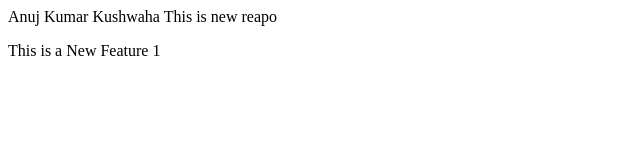
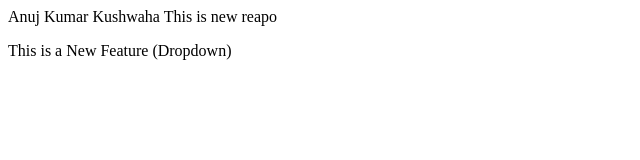
Before and after one commit to theanujkumar18/localrepository, a plain HTML site: page index.html in a window 1280 px wide. Shown: the full height of the page, 0-640 px from the left. Drawn offline with Linux system fonts and the light colour scheme.

Commit message:
Add Dropwon

```diff
--- a/index.html
+++ b/index.html
@@ -1,2 +1,2 @@
 <p>Anuj Kumar Kushwaha This is new reapo</p>
-<p>This is a New Feature 1</p>
+<p>This is a New Feature (Dropdown)</p>
```
